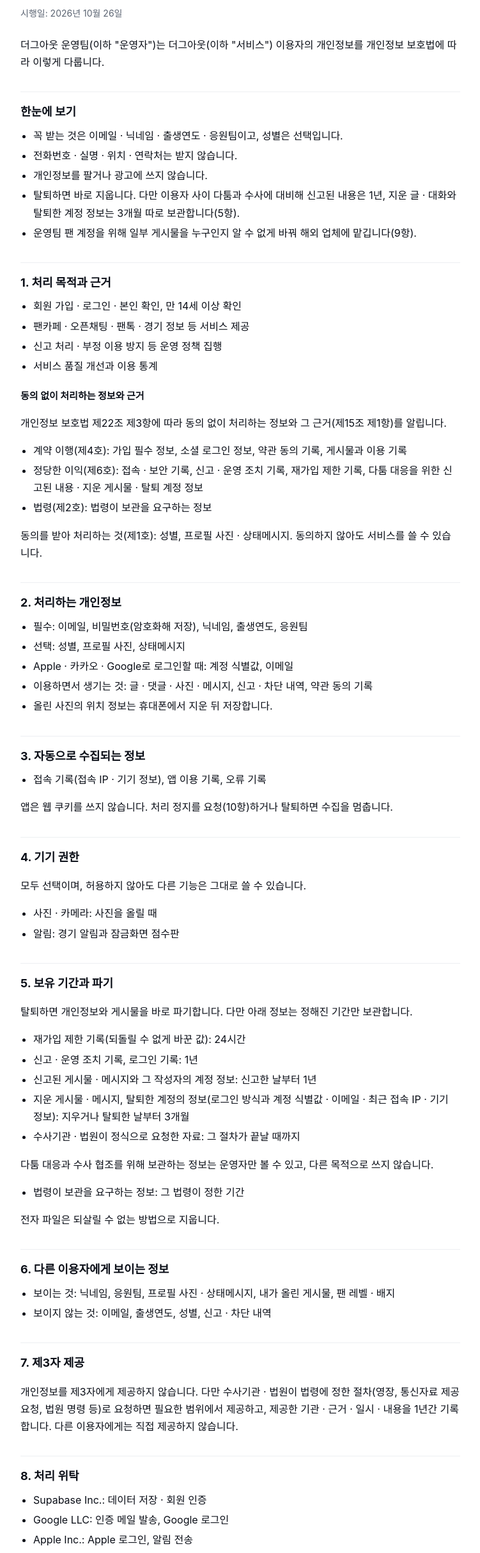
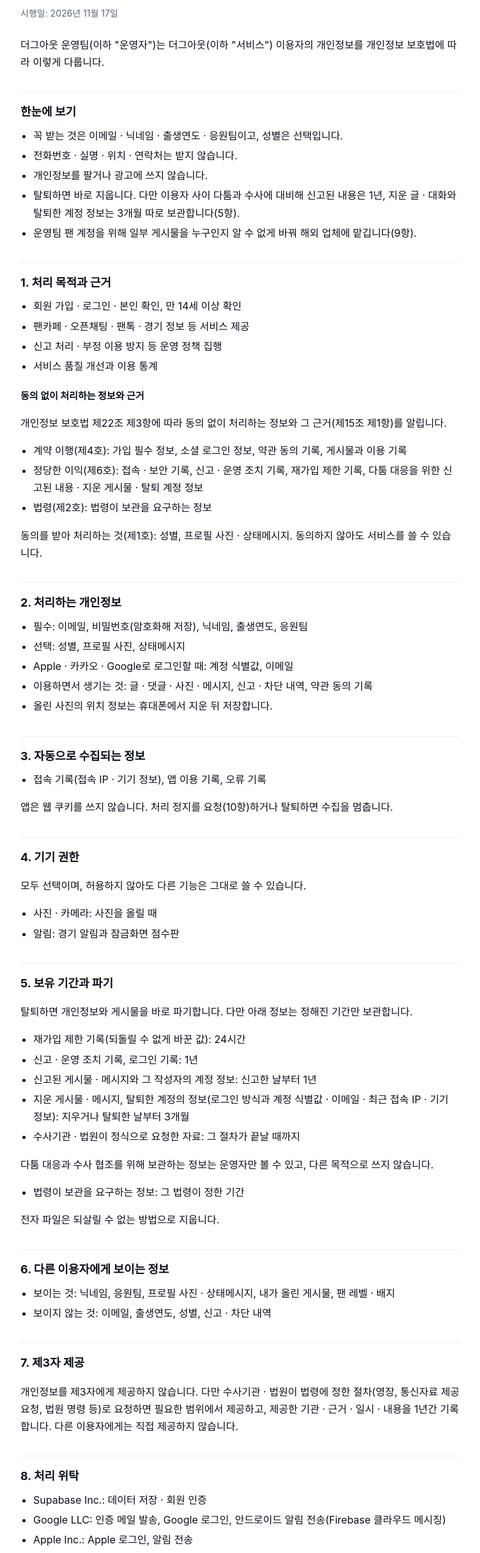
Before and after one commit to jin0529005/dugout-legal, a plain HTML site: page privacy.html in a window 1280 px wide. Shown: the part 127-2554 px from the top of the page at 64% size, without its empty margins (264-1015 px from the left). Drawn offline with Linux system fonts and the light colour scheme.

Commit message:
docs: 개인정보 처리방침 · 약관 시행일을 2026년 11월 17일로 (dugout#156)

```diff
--- a/privacy.html
+++ b/privacy.html
@@ -23,7 +23,7 @@ footer { color:var(--muted); font-size:14px; margin-top:40px; }
 <body><main>
 <nav><a href="./">더그아웃</a> · <a href="./privacy.html">개인정보 처리방침</a> · <a href="./terms.html">이용약관</a></nav>
 <h1>개인정보 처리방침</h1>
-<p class="date">시행일: 2026년 10월 26일</p>
+<p class="date">시행일: 2026년 11월 17일</p>
 <p>더그아웃 운영팀(이하 &quot;운영자&quot;)는 더그아웃(이하 &quot;서비스&quot;) 이용자의 개인정보를 개인정보 보호법에 따라 이렇게 다룹니다.</p>
 <h2>한눈에 보기</h2>
 <ul>
@@ -91,7 +91,7 @@ footer { color:var(--muted); font-size:14px; margin-top:40px; }
 <h2>8. 처리 위탁</h2>
 <ul>
 <li>Supabase Inc.: 데이터 저장 · 회원 인증</li>
-<li>Google LLC: 인증 메일 발송, Google 로그인</li>
+<li>Google LLC: 인증 메일 발송, Google 로그인, 안드로이드 알림 전송(Firebase 클라우드 메시징)</li>
 <li>Apple Inc.: Apple 로그인, 알림 전송</li>
 <li>주식회사 카카오: 카카오 로그인</li>
 <li>Anthropic, PBC: 운영팀 팬 계정의 글 · 댓글 · 팬톡 작성</li>
@@ -104,7 +104,7 @@ footer { color:var(--muted); font-size:14px; margin-top:40px; }
 </ul>
 <h3>Google LLC · 미국 · policies.google.com/privacy</h3>
 <ul>
-<li>인증 메일 받는 주소, Google 로그인 정보. 보관: Google 정책에 따름</li>
+<li>인증 메일 받는 주소, Google 로그인 정보, 안드로이드 알림을 받을 기기 주소(Firebase 클라우드 메시징). 보관: Google 정책에 따름</li>
 </ul>
 <h3>Apple Inc. · 미국 · apple.com/legal/privacy/contact</h3>
 <ul>
@@ -146,7 +146,7 @@ footer { color:var(--muted); font-size:14px; margin-top:40px; }
 <ul>
 <li>방침을 바꾸면 시행 7일 전(중요한 변경은 30일 전)부터 앱에서 알립니다.</li>
 </ul>
-<p>시행일: 2026년 10월 26일</p>
+<p>시행일: 2026년 11월 17일</p>
 
 <footer>문의: <a href="mailto:edumealcom@gmail.com">edumealcom@gmail.com</a></footer>
 </main></body>
```
Also changed, not shown: terms.html (+2 -2 lines).
